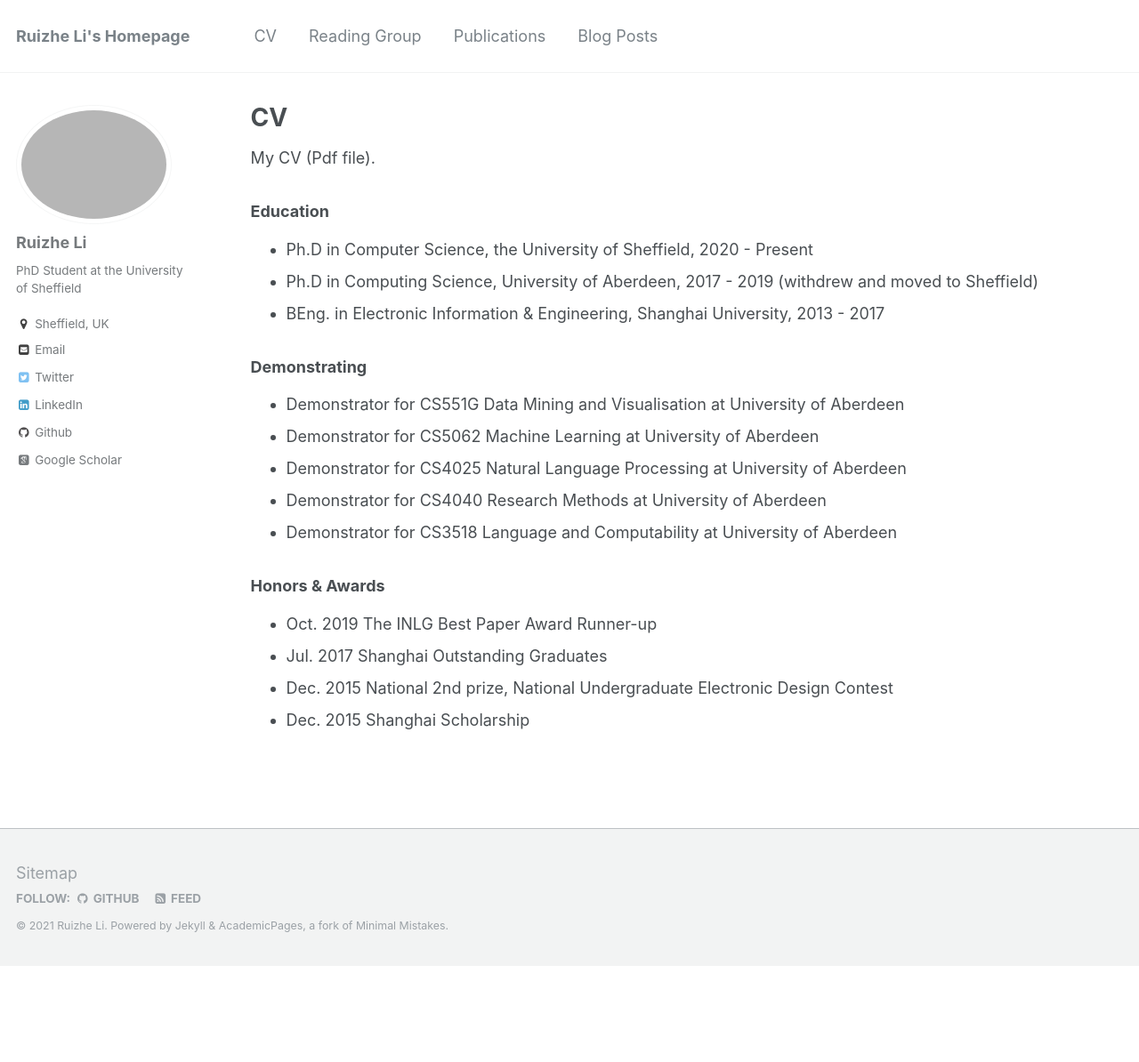
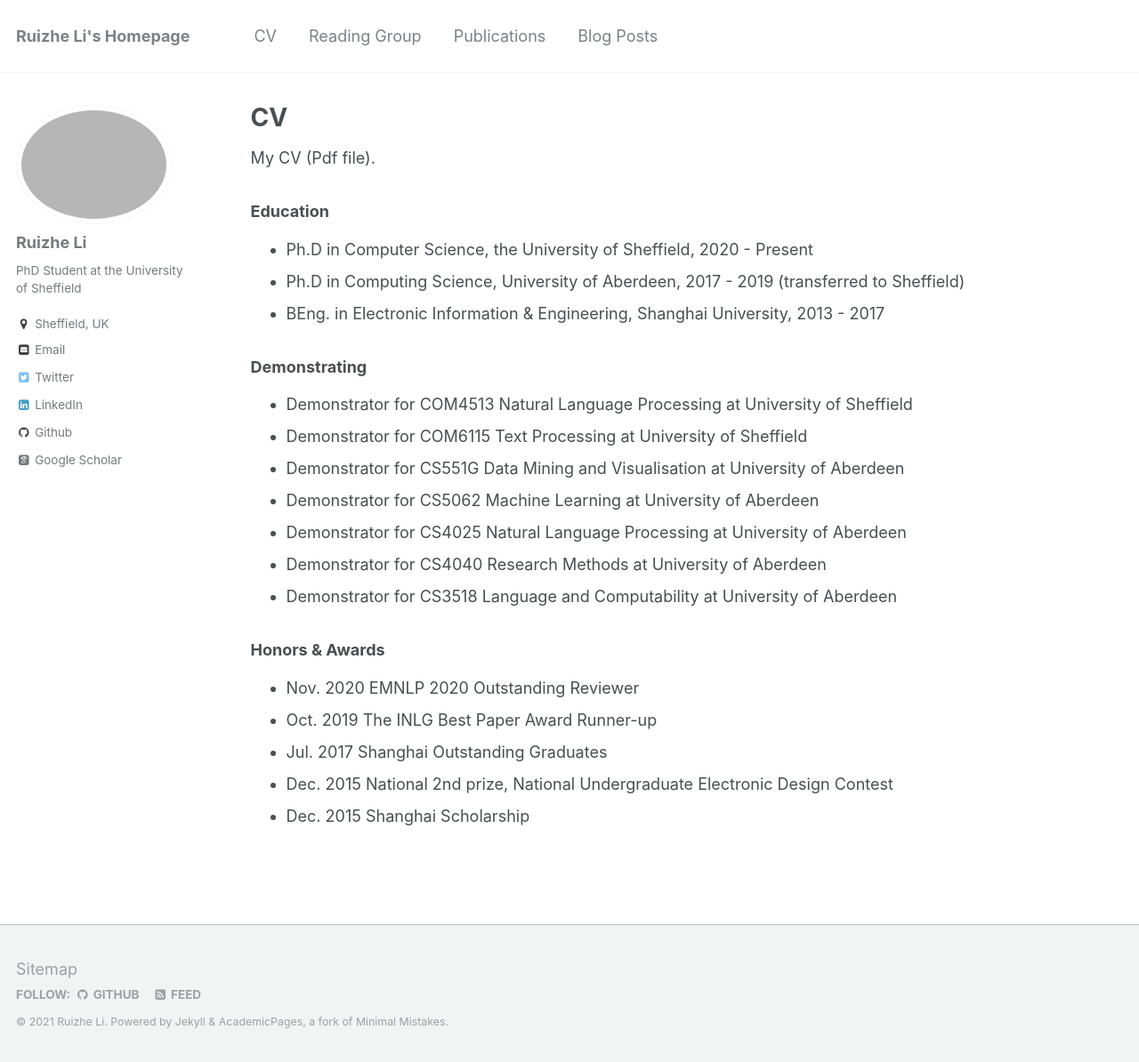
Before and after one commit to ruizheliUOA/ruizheliUOA.github.io, a Jekyll site: the page built from _pages/cv.md, in a window 1280 px wide and 1194 px high. Shown: the whole window at 89% size. Built offline with Jekyll 4.4.1, drawn with Linux system fonts in a browser that asks for light colours; some web fonts are replaced.

Commit message:
Update cv.md

```diff
--- a/_pages/cv.md
+++ b/_pages/cv.md
@@ -15,12 +15,14 @@ redirect_from:
 ### Education
 
 - Ph.D  in Computer Science, [the University of Sheffield](https://www.sheffield.ac.uk/), 2020 - Present
-- Ph.D  in Computing Science, [University of Aberdeen](https://www.abdn.ac.uk), 2017 - 2019 (withdrew and moved to Sheffield)
+- Ph.D  in Computing Science, [University of Aberdeen](https://www.abdn.ac.uk), 2017 - 2019 (transferred to Sheffield)
 - BEng. in Electronic Information & Engineering, [Shanghai University](http://www.shu.edu.cn), 2013 - 2017
 
 
 ### Demonstrating
 
+- Demonstrator for COM4513 Natural Language Processing at University of Sheffield
+- Demonstrator for COM6115 Text Processing at University of Sheffield
 - Demonstrator for CS551G Data Mining and Visualisation at University of Aberdeen
 - Demonstrator for CS5062 Machine Learning at University of Aberdeen
 - Demonstrator for CS4025 Natural Language Processing at University of Aberdeen
@@ -30,6 +32,7 @@ redirect_from:
 
 ### Honors & Awards
 
+- Nov. 2020 EMNLP 2020 Outstanding Reviewer
 - Oct. 2019 The INLG Best Paper Award Runner-up
 - Jul. 2017 Shanghai Outstanding Graduates
 - Dec. 2015 National 2nd prize, National Undergraduate Electronic Design Contest
```
